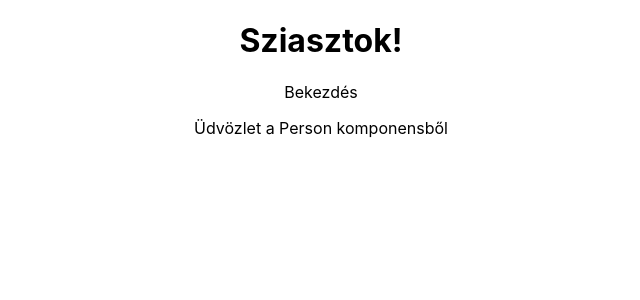
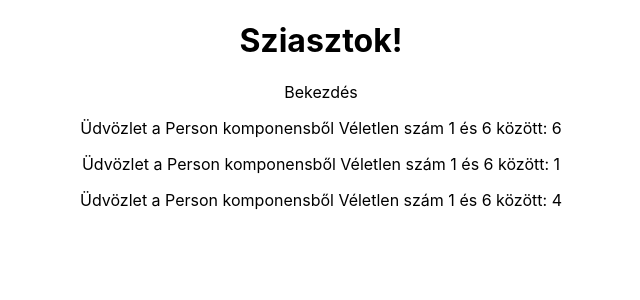
Before and after one commit to sumegizoltan73/react-training, a React (Create React App) app in the folder my-react/: page / in a window 1280 px wide. Shown: the top 300 px of the page, without its empty margins (319-959 px from the left). Built offline with nearby package versions, Linux system fonts and the light colour scheme.

Commit message:
Dinamikus komponensek

```diff
--- a/my-react/src/App.js
+++ b/my-react/src/App.js
@@ -10,6 +10,8 @@ class App extends Component {
         <h1>Sziasztok!</h1>
         <p>Bekezdés</p>
         <Person />
+        <Person />
+        <Person />
       </div>
     );
 
--- a/my-react/src/Person/Person.js
+++ b/my-react/src/Person/Person.js
@@ -1,7 +1,7 @@
 import React from 'react';
 
 const person = () => {
-    return <p>Üdvözlet a Person komponensből</p>;
+    return <p>Üdvözlet a Person komponensből Véletlen szám 1 és 6 között: {Math.floor(Math.random() * 6 + 1)}</p>;
 };
 
 export default person;
```
